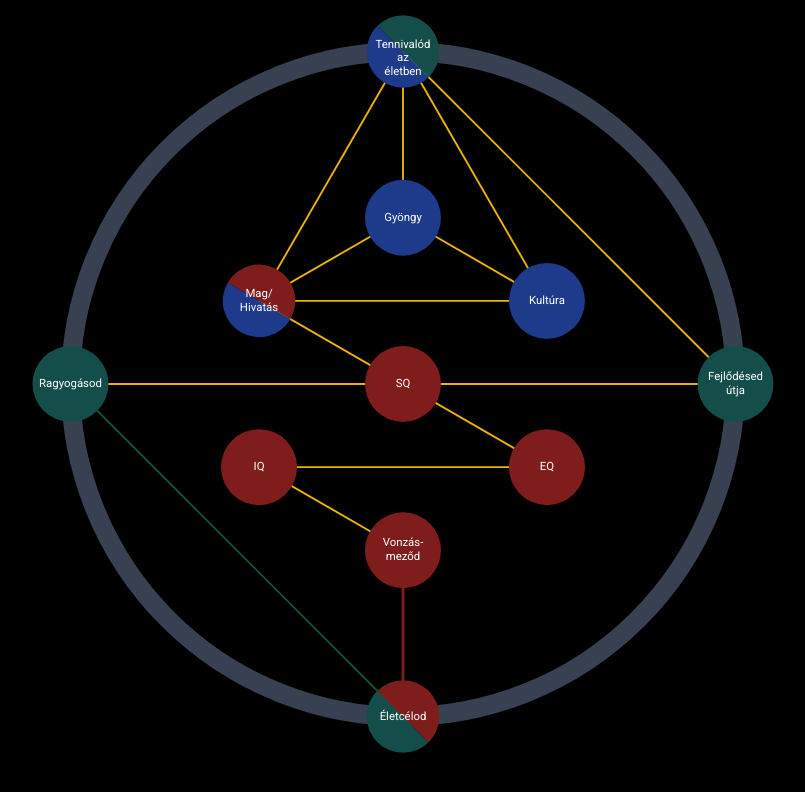
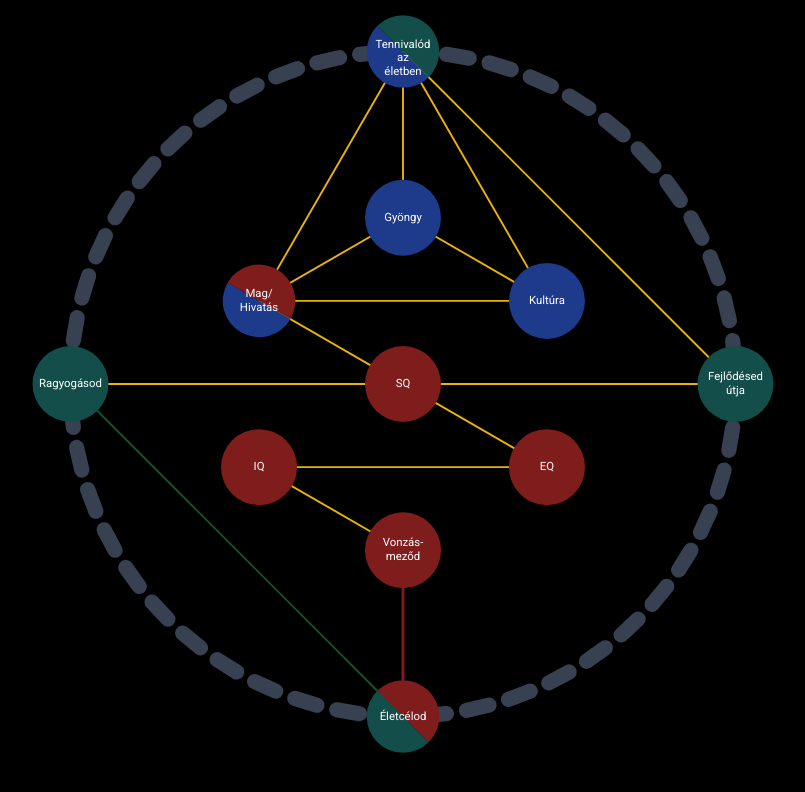
Before and after one commit to lucienruppert/tribebuddy_new, an Angular app: page /genekeys-chart in a window 1280 px wide. Shown: the top 792 px of the page, without its empty margins (237-1042 px from the left). Built offline with nearby package versions, Linux system fonts and the light colour scheme.

Commit message:
style outer circle

```diff
--- a/src/app/components/helpers-modules/constellation-components/genekeys-chart/genekeys-chart.component.html
+++ b/src/app/components/helpers-modules/constellation-components/genekeys-chart/genekeys-chart.component.html
@@ -1,19 +1,19 @@
 <div class="w-full min-h-screen flex items-center justify-center pt-2 pb-10">
   <div class="relative aspect-square w-[min(95vh,98vw)]">
-    <svg
-      class="absolute inset-0 w-full h-full"
-      viewBox="0 0 800 800"
-      preserveAspectRatio="xMidYMid meet"
-    >
-      <!-- Main outer circle -->
-      <circle
-        cx="400"
-        cy="400"
-        [attr.r]="radius"
-        class="stroke-gray-700"
-        stroke-width="20"
-        fill="none"
-      />
+    <svg class="absolute inset-0 w-full h-full" viewBox="0 0 800 800" preserveAspectRatio="xMidYMid meet">
+      <!-- Outer circle rendered as small lines -->
+      @for (line of outerCircleLines; track $index) {
+        <line
+          [attr.x1]="400 + radius * Math.cos($index * 7.5 * Math.PI / 180)"
+          [attr.y1]="400 + radius * Math.sin($index * 7.5 * Math.PI / 180)"
+          [attr.x2]="400 + radius * Math.cos(($index * 7.5 + 4) * Math.PI / 180)"
+          [attr.y2]="400 + radius * Math.sin(($index * 7.5 + 4) * Math.PI / 180)"
+          class="stroke-gray-700"
+          stroke-width="16"
+          stroke-linecap="round"
+        />
+      }
+
       <!-- Line connections section -->
       <!-- Line between top edge and Tennivalód az életben -->
       <line
--- a/src/app/components/helpers-modules/constellation-components/genekeys-chart/genekeys-chart.component.ts
+++ b/src/app/components/helpers-modules/constellation-components/genekeys-chart/genekeys-chart.component.ts
@@ -10,4 +10,6 @@ import { CommonModule } from '@angular/common';
 })
 export class GenekeysChartComponent {
   radius = 350;
+  outerCircleLines = Array(48).fill(0); // Creates array of 48 elements for the outer circle lines
+  Math = Math; // Make Math available in template
 }
```
